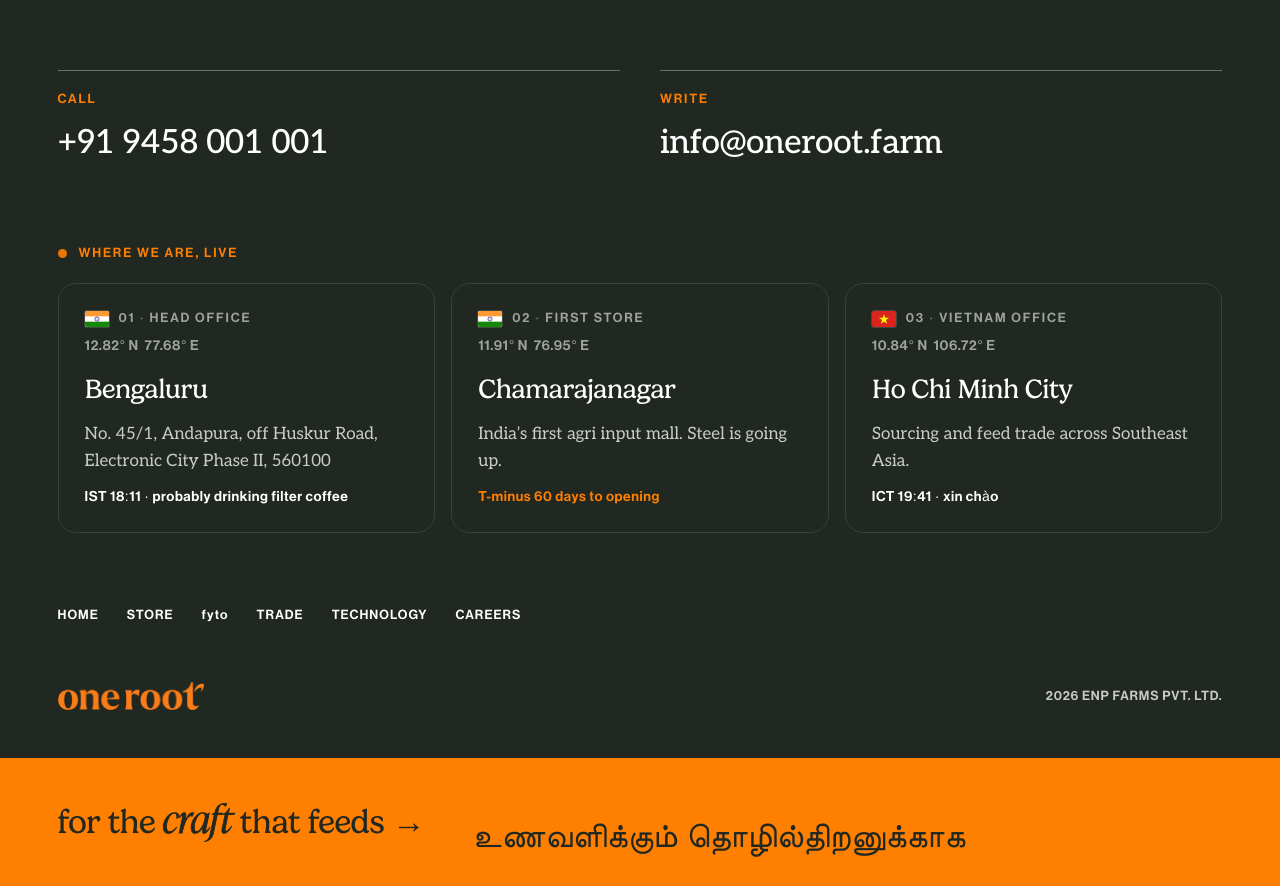
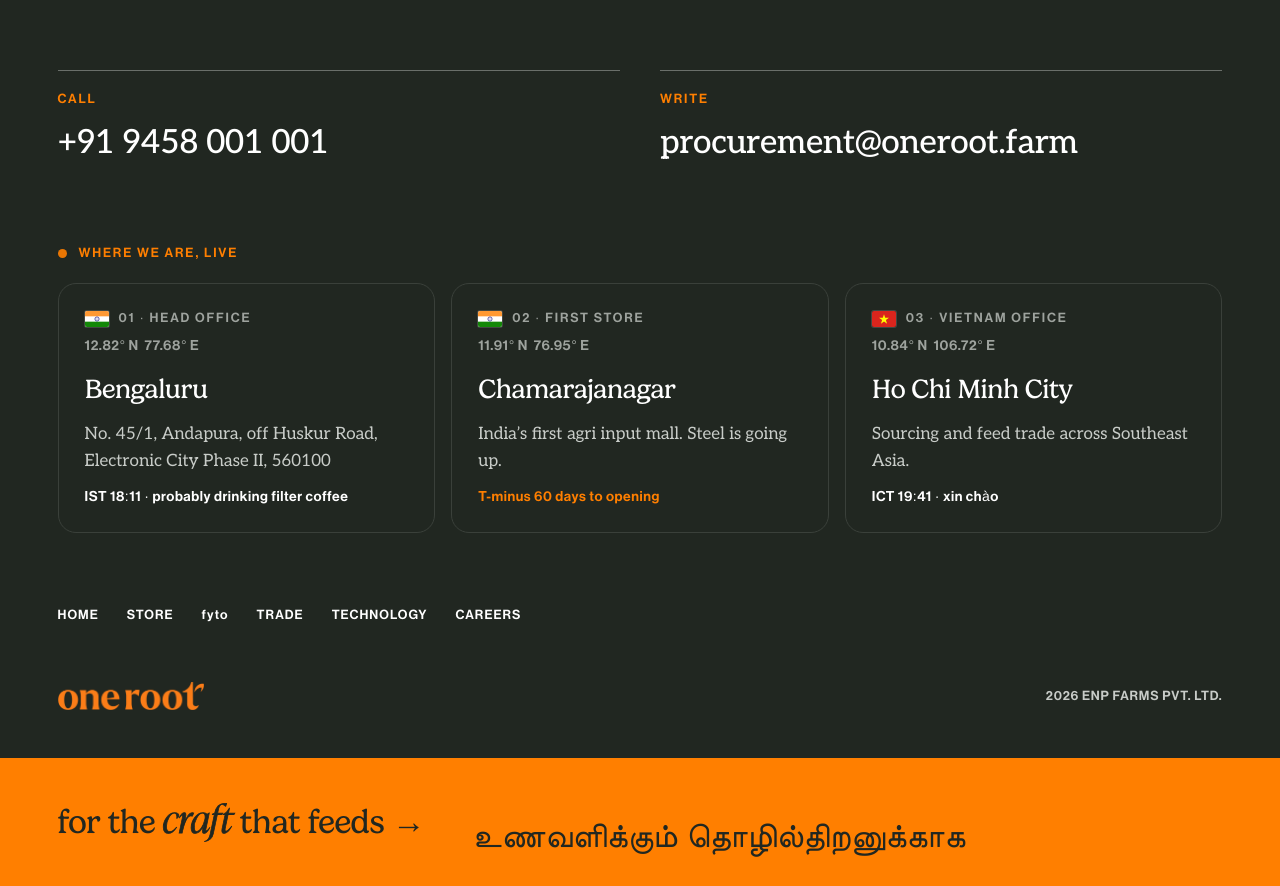
Before and after one commit to devops-oneroot/Oneroot-website-v2, a plain HTML site: page index.html in a window 1280 px wide. Shown: the part 6142-7028 px from the top of the page. Drawn offline with Linux system fonts and the light colour scheme; a web font is replaced by a local one.

Commit message:
Update index.html

```diff
--- a/index.html
+++ b/index.html
@@ -232,7 +232,7 @@ input,select,textarea{font:inherit}
 <h2 class="disp" style="font-size: clamp(42px, 6.4vw, 112px); line-height: 1; letter-spacing: -0.03em; color: #FFFFFF;">Talk to <span class="it" style="color: #FF7F00;">us.</span></h2>
 <div class="g2" style="margin-top: 88px; gap: 40px; align-items: start;">
 <div style="border-top: 1px solid #6A6F6A; padding-top: 18px; display: flex; flex-direction: column; gap: 8px;"><span class="lab" style="color: #FF7F00;">Call</span><a href="tel:+919458001001" class="disp" style="font-family: 'Aleo', Georgia, serif; font-weight: 500; letter-spacing: -0.01em; font-size: clamp(28px, 2.6vw, 40px); text-decoration: none; color: #FFFFFF;">+91 9458 001 001</a></div>
-<div style="border-top: 1px solid #6A6F6A; padding-top: 18px; display: flex; flex-direction: column; gap: 8px;"><span class="lab" style="color: #FF7F00;">Write</span><a href="mailto:info@oneroot.farm" class="disp" style="font-family: 'Aleo', Georgia, serif; font-weight: 500; letter-spacing: -0.01em; font-size: clamp(28px, 2.6vw, 40px); text-decoration: none; color: #FFFFFF;">info@oneroot.farm</a></div>
+<div style="border-top: 1px solid #6A6F6A; padding-top: 18px; display: flex; flex-direction: column; gap: 8px;"><span class="lab" style="color: #FF7F00;">Write</span><a href="mailto:procurement@oneroot.farm" class="disp" style="font-family: 'Aleo', Georgia, serif; font-weight: 500; letter-spacing: -0.01em; font-size: clamp(28px, 2.6vw, 40px); text-decoration: none; color: #FFFFFF;">procurement@oneroot.farm</a></div>
 </div>
 <div style="margin-top: 72px; display: flex; align-items: center; gap: 12px;"><span class="live" aria-hidden="true"></span><span class="lab" style="color: #FF7F00;">Where we are, live</span></div>
 <div class="locs">
```
